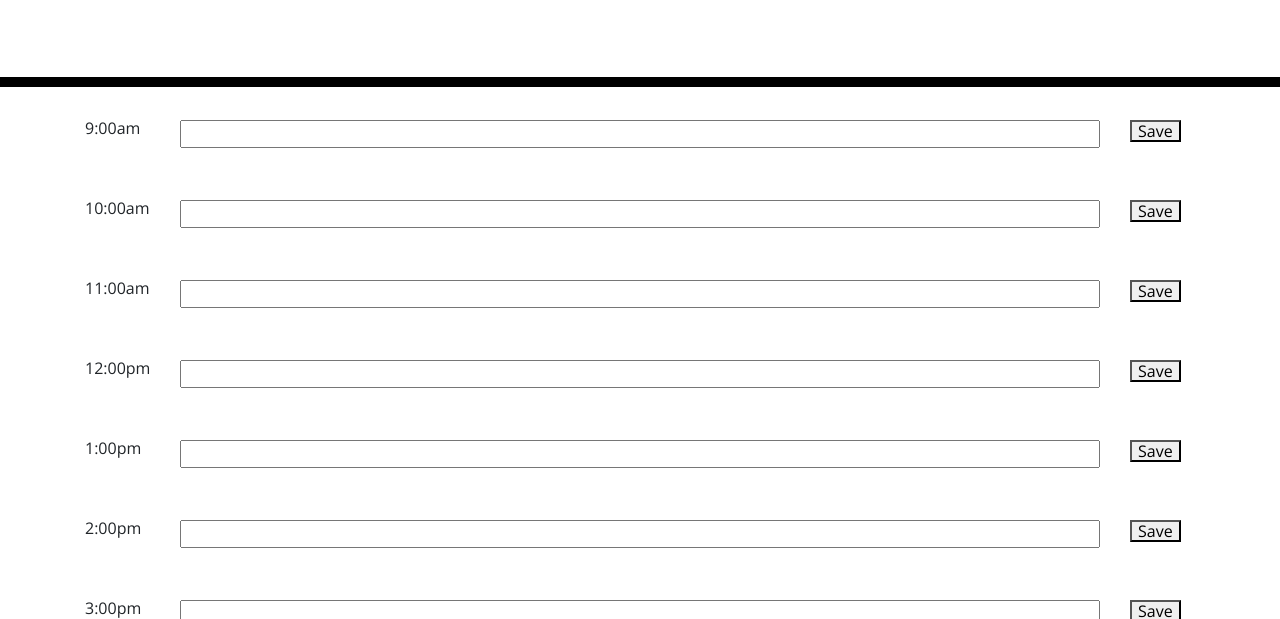
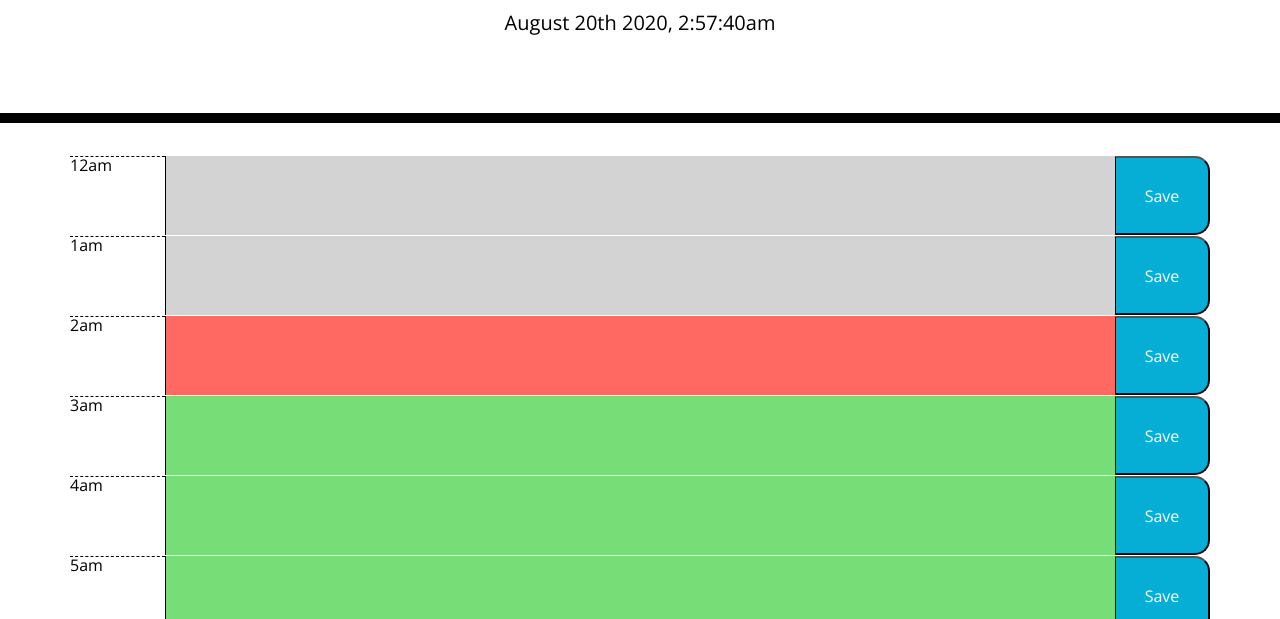
Before and after one commit to smrodriguez88/05-day-planner, a plain HTML site: page index.html in a window 1280 px wide. Shown: the part 181-800 px from the top of the page. Drawn offline with nearby package versions, Linux system fonts and the light colour scheme.

Commit message:
Completed localStorage of Obj, time comparison for styling, saving of textbox values, display timer, general styling fixes, went 12am - 11pm to make it easier to see styling changes during off hours, added screenshots

```diff
--- a/script.js
+++ b/script.js
@@ -1,28 +1,154 @@
 //$(".currentDay")
-const mfull = moment().format('MMMM Do YYYY, h:mma');
-const mtime = moment().format('h:mma');
+let mfull = moment().format('MMMM Do YYYY, h:mm:ssa');
+let htime = moment().format('ha');
+let mdate = moment().format('MMMM-Do-YYYY');
 
 
-timeblocks = {
-    "9:00am": "",
-    "10:00am": "",
-    "11:00am": "",
-    "12:00pm": "",
-    "1:00pm": "",
-    "2:00pm": "",
-    "3:00pm": "",
-    "4:00pm": "",
-    "5:00pm": "",
+let timeblocks = {
+    "12am": "",
+    "1am": "",
+    "2am": "",
+    "3am": "",
+    "4am": "",
+    "5am": "",
+    "6am": "",
+    "7am": "",
+    "8am": "",
+    "9am": "",
+    "10am": "",
+    "11am": "",
+    "12pm": "",
+    "1pm": "",
+    "2pm": "",
+    "3pm": "",
+    "4pm": "",
+    "5pm": "",
+    "6pm": "",
+    "7pm": "",
+    "8pm": "",
+    "9pm": "",
+    "10pm": "",
+    "11pm": "",
 }
 
-for (let [key, value] of Object.entries(timeblocks)) {
-    time = ("<div class=col-md-1>"+key+"</div>")
-    planner_data = ("<div class='col-md-10'><input style='width:100%' type='text' id='"+key+"'></input></div>")
-    button = ("<div class=col-md-1><button class='save' time-attr='"+key+"'>Save</button></div>")
-    console.log(key)
-    $(".container").append("<div class=row>"+time+planner_data+button+ "</div>")
+
+// Method to update the date / time
+function timeUpate(){
+    // display current day / time and styles before time interval starts
+    $("#currentDay").text(mfull)
+    styleMe()
+    // begin time interval to update time by the second, style on each update
+    interval = setInterval(function(){
+        mfull = moment().format('MMMM Do YYYY, h:mm:ssa');
+        $("#currentDay").text(mfull)
+        styleMe()
+}, 1000)
 }
 
-$(".save").on("click", function(){
-    console.log($(this).attr("time-attr"))
+// For each key and value in timeblocks create a new row
+// with 3 columns to display the time, data, and save button.
+for (let [key, value] of Object.entries(timeblocks)) {
+    // Create a new div column to display the hour
+    time = ("<div class='col-md-1 hour p-0'>"+key+"</div>")
+    // Create a new div column to display textarea for the planner data with an ID that matches the key in time blocks
+    planner_data = ("<div class='col-md-10 p-0'><textarea class='description' type='text' id='"+key+"'></textarea></div>")
+    // Create a new div column to display the saveBtn button with a time-attr that matches the key in time blocks
+    button = ("<div class='col-md-1 p-0'><button class='saveBtn' time-attr='"+key+"'>Save</button></div>")
+    // Append the row and 3 columns to the conainter class
+    $(".container").append("<div class='row'>"+time+planner_data+button+ "</div>")
+}
+
+$(".saveBtn").on("click", function(){
+    // Item equalts the data attribute "time-attr" to read
+    // the hour a particular button is tied to
+    item = $(this).attr("time-attr")
+    // Get vlaue of Input box item
+    pdata = $("#"+item).val()
+    // dynmaically set data to each Obj key
+    timeblocks[item] = pdata
+    // Save data function which stores the timeblocks Obj per day
+    save_data()
 })
+
+
+// Method to load data from local storage if it exists
+// if not then timeblocks object gets emptied
+function load_data(){
+    // Grab object name for the current day
+    today = localStorage.getItem(mdate)
+    // If data exists in local storage parse it
+    if(today){
+        timeblocks = JSON.parse(today)
+        // For each key and value in array set the value of
+        // each corresponding input field
+        for (let [key, value] of Object.entries(timeblocks)) {
+            $("#"+key).val(value)
+        }
+    // Else timeblocks is empty
+    } else{
+        timeblocks = {
+            "12am": "",
+            "1am": "",
+            "2am": "",
+            "3am": "",
+            "4am": "",
+            "5am": "",
+            "6am": "",
+            "7am": "",
+            "8am": "",
+            "9am": "",
+            "10am": "",
+            "11am": "",
+            "12pm": "",
+            "1pm": "",
+            "2pm": "",
+            "3pm": "",
+            "4pm": "",
+            "5pm": "",
+            "6pm": "",
+            "7pm": "",
+            "8pm": "",
+            "9pm": "",
+            "10pm": "",
+            "11pm": "",
+        }
+    }
+}
+
+// Method to save data to local stroage using the current date as the key
+function save_data(){
+    // Was planning to use this to add multi-day functionality
+    // but decided to pick my battles and not continue to spend
+    // more time on this assignment as I'm sure there will be
+    // future assignments that can benefit from the additional
+    // time, hehe. :)
+    localStorage.setItem(mdate, JSON.stringify(timeblocks))
+}
+
+// Method to style the day planner based on time
+function styleMe(){
+    // Convert current hour to military time string
+    htime = moment().format('HH')
+    for (let [key, value] of Object.entries(timeblocks)) {
+        //Convert Obj key value to military time string
+        hkey = moment(key, ["ha"]).format("HH")
+        // Conditionals to determine styling
+        if (htime == hkey){
+            $("#"+key).removeClass("past")
+            $("#"+key).removeClass("future")
+            $("#"+key).addClass("present")
+        } else if (htime > hkey){
+            $("#"+key).removeClass("present")
+            $("#"+key).removeClass("future")
+            $("#"+key).addClass("past")
+        } else if (htime < hkey){
+            $("#"+key).removeClass("present")
+            $("#"+key).removeClass("past")
+            $("#"+key).addClass("future")
+        }
+    }}
+
+// Do all the things!!!!
+
+timeUpate()
+load_data()
--- a/style.css
+++ b/style.css
@@ -9,7 +9,8 @@ textarea{
   border: none;
   resize: none;
   color: #000000;
-  width : 200px;
+  width: 100%;
+  height: 100%;
   border-left: 1px solid black;
   padding: 10px;
 }
@@ -23,7 +24,7 @@ textarea{
 }
 
 .description{
-  white-space: pre-wrap;
+  /* white-space: pre-wrap; */
 }
 
 .time-block{
@@ -41,6 +42,8 @@ textarea{
   background-color: #ffffff;
   color: #000000;
   border-top: 1px dashed #000000;
+  height: 100%;
+  width: 100%;
 }
 
 .past {
@@ -64,6 +67,8 @@ textarea{
   border-bottom-right-radius: 15px;
   background-color: #06AED5;
   color: white;
+  width: 100%;
+  height: 100%;
 }
 
 .saveBtn i:hover {
```
Also changed, not shown: Assets/screenshot-1.png (added), Assets/screenshot-2.png (added).
